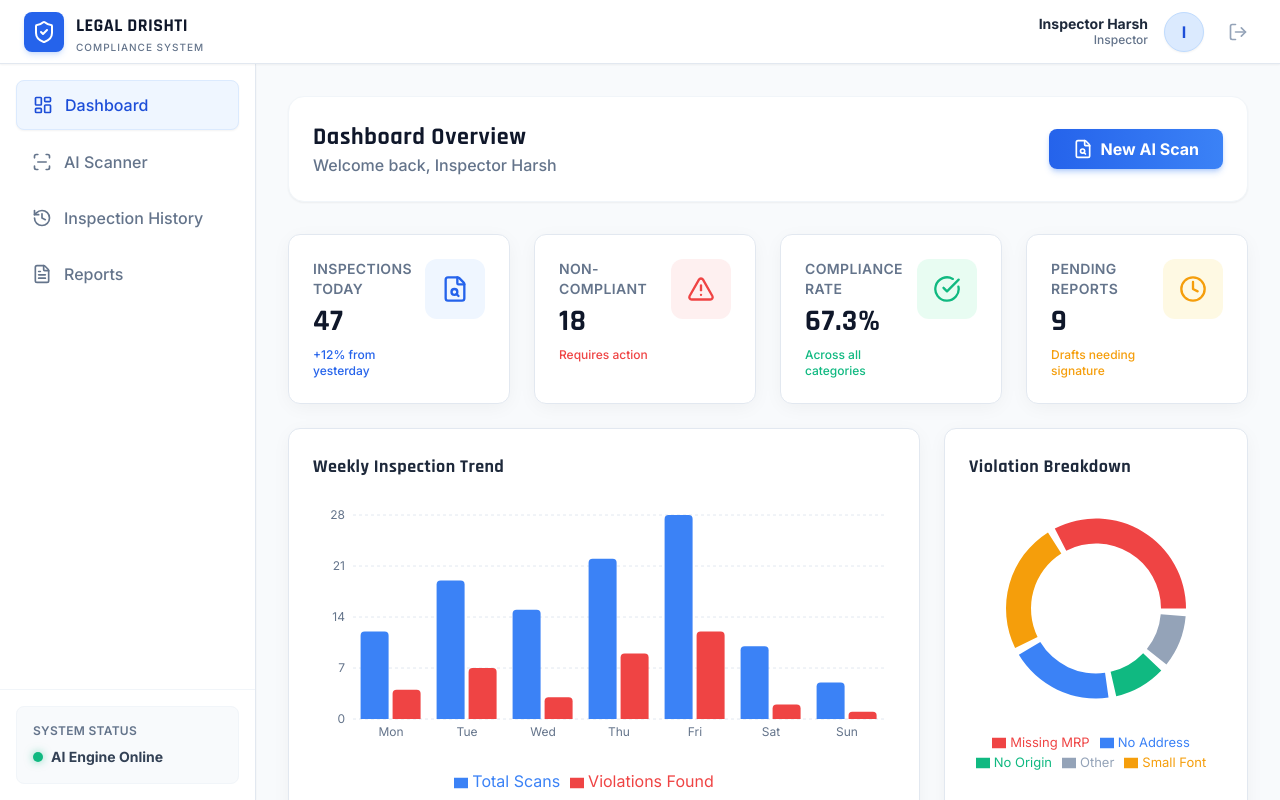
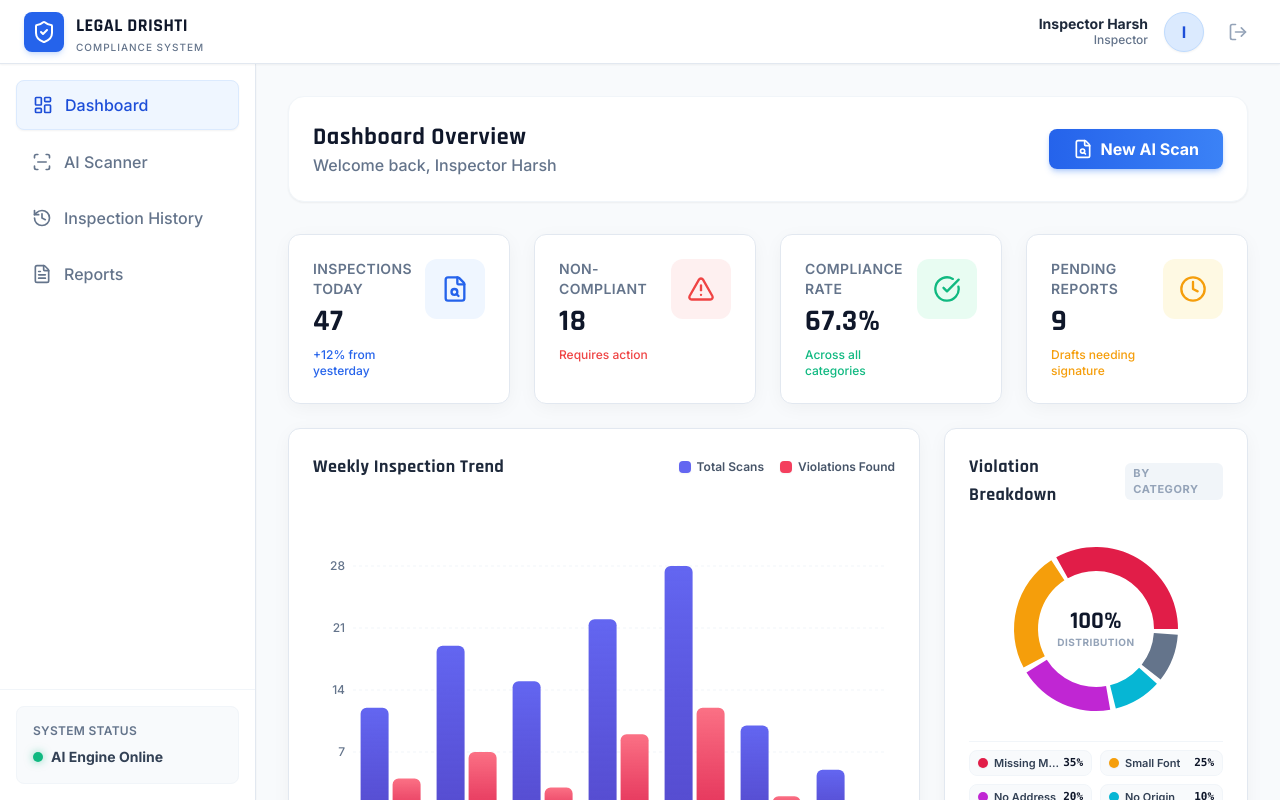
Before and after one commit to hrshvv/legal-drishti-ai, a React (Vite) app: page /dashboard in a window 1280 px wide. Shown: the top 800 px of the page. Built offline with nearby package versions, Linux system fonts and the light colour scheme.

Commit message:
added new changes

```diff
--- a/src/pages/Dashboard.jsx
+++ b/src/pages/Dashboard.jsx
@@ -18,15 +18,53 @@ const trendData = [
   { name: 'Sun', scans: 5, violations: 1 },
 ];
 
-const violationData = [
-  { name: 'Missing MRP', value: 35 },
-  { name: 'Small Font', value: 25 },
-  { name: 'No Address', value: 20 },
-  { name: 'No Origin', value: 10 },
-  { name: 'Other', value: 10 },
+const VIOLATION_PALETTE = [
+  { name: 'Missing MRP', value: 35, color: '#e11d48' },   // Crimson / Rose (High Severity)
+  { name: 'Small Font', value: 25, color: '#f59e0b' },    // Warm Amber (Legibility)
+  { name: 'No Address', value: 20, color: '#c026d3' },    // Vibrant Magenta / Fuchsia
+  { name: 'No Origin', value: 10, color: '#06b6d4' },     // Electric Cyan (Origin/Country)
+  { name: 'Other', value: 10, color: '#64748b' },         // Slate / Cool Grey (Miscellaneous)
 ];
 
-const COLORS = ['#ef4444', '#f59e0b', '#3b82f6', '#10b981', '#94a3b8'];
+const violationData = VIOLATION_PALETTE.map(({ name, value }) => ({ name, value }));
+const COLORS = VIOLATION_PALETTE.map(item => item.color);
+
+const CustomBarTooltip = ({ active, payload, label }) => {
+  if (active && payload && payload.length) {
+    return (
+      <div className="bg-white/95 backdrop-blur-sm p-3 rounded-xl border border-slate-200 shadow-xl text-xs space-y-1.5">
+        <p className="font-bold text-slate-800 border-b border-slate-100 pb-1 font-display tracking-wide">{label}</p>
+        <div className="flex items-center justify-between gap-4">
+          <span className="flex items-center gap-1.5 text-indigo-600 font-medium">
+            <span className="w-2 h-2 rounded-full bg-indigo-500"></span> Total Scans:
+          </span>
+          <span className="font-bold font-mono text-slate-800">{payload[0]?.value}</span>
+        </div>
+        <div className="flex items-center justify-between gap-4">
+          <span className="flex items-center gap-1.5 text-rose-600 font-medium">
+            <span className="w-2 h-2 rounded-full bg-rose-500"></span> Violations Found:
+          </span>
+          <span className="font-bold font-mono text-slate-800">{payload[1]?.value}</span>
+        </div>
+      </div>
+    );
+  }
+  return null;
+};
+
+const CustomPieTooltip = ({ active, payload }) => {
+  if (active && payload && payload.length) {
+    const data = payload[0];
+    return (
+      <div className="bg-white/95 backdrop-blur-sm px-3.5 py-2 rounded-xl border border-slate-200 shadow-xl text-xs flex items-center gap-2">
+        <span className="w-2.5 h-2.5 rounded-full shrink-0" style={{ backgroundColor: data.payload.fill || data.color }} />
+        <span className="font-semibold text-slate-700">{data.name}:</span>
+        <span className="font-bold font-mono text-slate-900">{data.value}%</span>
+      </div>
+    );
+  }
+  return null;
+};
 
 const KpiCard = ({ title, value, icon: Icon, colorClass, subtext, bgColor }) => (
   <div className="glass-card p-6 flex items-start justify-between animate-fade-up">
@@ -98,49 +136,92 @@ const Dashboard = () => {
 
       {/* Charts Row */}
       <div className="grid grid-cols-1 lg:grid-cols-3 gap-6">
-        <div className="glass-card p-6 lg:col-span-2">
-          <h3 className="text-lg font-bold text-slate-800 mb-6">Weekly Inspection Trend</h3>
+        <div className="glass-card p-6 lg:col-span-2 flex flex-col justify-between">
+          <div className="flex items-center justify-between mb-4">
+            <h3 className="text-lg font-bold text-slate-800">Weekly Inspection Trend</h3>
+            <div className="flex items-center gap-4 text-xs font-semibold">
+              <span className="flex items-center gap-1.5 text-slate-600">
+                <span className="w-3 h-3 rounded bg-indigo-500 inline-block shadow-sm"></span> Total Scans
+              </span>
+              <span className="flex items-center gap-1.5 text-slate-600">
+                <span className="w-3 h-3 rounded bg-rose-500 inline-block shadow-sm"></span> Violations Found
+              </span>
+            </div>
+          </div>
+
           <div className="h-72 w-full">
             <ResponsiveContainer width="100%" height="100%">
               <BarChart data={trendData} margin={{ top: 10, right: 10, left: -20, bottom: 0 }}>
-                <CartesianGrid strokeDasharray="3 3" stroke="#e2e8f0" vertical={false} />
-                <XAxis dataKey="name" stroke="#64748b" tick={{fill: '#64748b', fontSize: 12}} axisLine={false} tickLine={false} />
-                <YAxis stroke="#64748b" tick={{fill: '#64748b', fontSize: 12}} axisLine={false} tickLine={false} />
-                <Tooltip
-                  contentStyle={{ backgroundColor: '#fff', borderColor: '#e2e8f0', borderRadius: '8px', boxShadow: '0 4px 6px -1px rgb(0 0 0 / 0.1)' }}
-                  itemStyle={{ color: '#1e293b', fontWeight: 'bold' }}
-                />
-                <Legend wrapperStyle={{ paddingTop: '20px' }}/>
-                <Bar dataKey="scans" name="Total Scans" fill="#3b82f6" radius={[4, 4, 0, 0]} maxBarSize={40} />
-                <Bar dataKey="violations" name="Violations Found" fill="#ef4444" radius={[4, 4, 0, 0]} maxBarSize={40} />
+                <defs>
+                  <linearGradient id="scansGradient" x1="0" y1="0" x2="0" y2="1">
+                    <stop offset="0%" stopColor="#6366f1" stopOpacity={1}/>
+                    <stop offset="100%" stopColor="#4338ca" stopOpacity={0.9}/>
+                  </linearGradient>
+                  <linearGradient id="violationsGradient" x1="0" y1="0" x2="0" y2="1">
+                    <stop offset="0%" stopColor="#fb7185" stopOpacity={1}/>
+                    <stop offset="100%" stopColor="#e11d48" stopOpacity={0.9}/>
+                  </linearGradient>
+                </defs>
+                <CartesianGrid strokeDasharray="3 3" stroke="#f1f5f9" vertical={false} />
+                <XAxis dataKey="name" stroke="#94a3b8" tick={{fill: '#64748b', fontSize: 12, fontWeight: 500}} axisLine={false} tickLine={false} />
+                <YAxis stroke="#94a3b8" tick={{fill: '#64748b', fontSize: 12, fontWeight: 500}} axisLine={false} tickLine={false} />
+                <Tooltip content={<CustomBarTooltip />} cursor={{ fill: 'rgba(241, 245, 249, 0.6)' }} />
+                <Bar dataKey="scans" name="Total Scans" fill="url(#scansGradient)" radius={[6, 6, 0, 0]} maxBarSize={36} />
+                <Bar dataKey="violations" name="Violations Found" fill="url(#violationsGradient)" radius={[6, 6, 0, 0]} maxBarSize={36} />
               </BarChart>
             </ResponsiveContainer>
           </div>
         </div>
 
-        <div className="glass-card p-6">
-          <h3 className="text-lg font-bold text-slate-800 mb-2">Violation Breakdown</h3>
-          <div className="h-72 w-full">
+        <div className="glass-card p-6 flex flex-col justify-between">
+          <div className="flex items-center justify-between mb-2">
+            <h3 className="text-lg font-bold text-slate-800">Violation Breakdown</h3>
+            <span className="text-[11px] font-bold uppercase tracking-wider text-slate-400 bg-slate-100 px-2 py-0.5 rounded-md">By Category</span>
+          </div>
+
+          <div className="h-56 w-full relative flex items-center justify-center">
             <ResponsiveContainer width="100%" height="100%">
               <PieChart>
                 <Pie
                   data={violationData}
-                  innerRadius={65}
-                  outerRadius={90}
-                  paddingAngle={5}
+                  innerRadius={58}
+                  outerRadius={82}
+                  paddingAngle={4}
                   dataKey="value"
                   stroke="none"
                 >
                   {violationData.map((entry, index) => (
-                    <Cell key={`cell-${index}`} fill={COLORS[index % COLORS.length]} />
+                    <Cell
+                      key={`cell-${index}`}
+                      fill={VIOLATION_PALETTE[index % VIOLATION_PALETTE.length].color}
+                    />
                   ))}
                 </Pie>
-                <Tooltip
-                  contentStyle={{ backgroundColor: '#fff', borderColor: '#e2e8f0', borderRadius: '8px', boxShadow: '0 4px 6px -1px rgb(0 0 0 / 0.1)' }}
-                />
-                <Legend layout="horizontal" verticalAlign="bottom" align="center" wrapperStyle={{ fontSize: '13px', paddingTop: '10px' }}/>
+                <Tooltip content={<CustomPieTooltip />} />
               </PieChart>
             </ResponsiveContainer>
+
+            {/* Center Label */}
+            <div className="absolute inset-0 flex flex-col items-center justify-center pointer-events-none">
+              <span className="text-2xl font-display font-bold text-slate-900 leading-none">100%</span>
+              <span className="text-[10px] font-bold uppercase tracking-wider text-slate-400 mt-0.5">Distribution</span>
+            </div>
+          </div>
+
+          {/* Clean Differentiated Legend with Pill Badges */}
+          <div className="grid grid-cols-2 gap-2 pt-2 border-t border-slate-100">
+            {VIOLATION_PALETTE.map((item, idx) => (
+              <div
+                key={item.name}
+                className={`flex items-center justify-between px-2 py-1 rounded-lg bg-slate-50 border border-slate-100 text-xs ${idx === VIOLATION_PALETTE.length - 1 && VIOLATION_PALETTE.length % 2 !== 0 ? 'col-span-2' : ''}`}
+              >
+                <div className="flex items-center gap-1.5 min-w-0">
+                  <span className="w-2.5 h-2.5 rounded-full shrink-0 shadow-sm" style={{ backgroundColor: item.color }} />
+                  <span className="font-semibold text-slate-700 truncate text-[11px]">{item.name}</span>
+                </div>
+                <span className="font-mono font-bold text-slate-900 text-[11px] shrink-0 ml-1">{item.value}%</span>
+              </div>
+            ))}
           </div>
         </div>
       </div>
```
